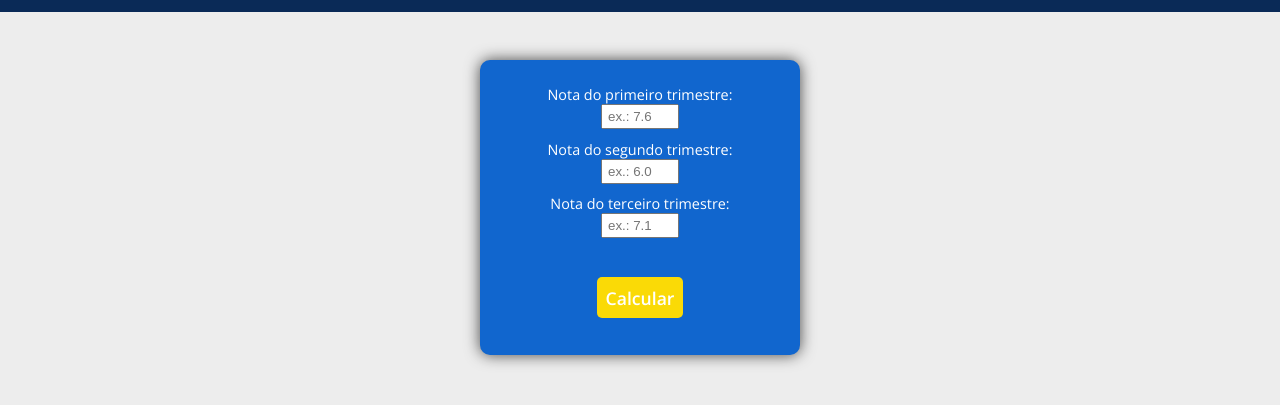
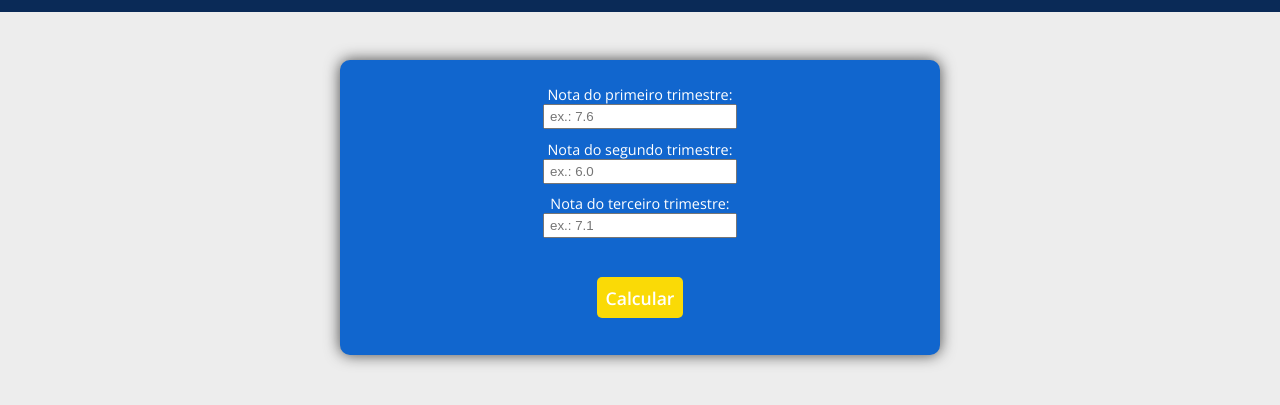
Before and after one commit to luizhf42/calculadora-de-media, a plain HTML site: page index.html in a window 1280 px wide. Shown: the part 381-786 px from the top of the page. Drawn offline with nearby package versions, Linux system fonts and the light colour scheme.

Commit message:
Update style.css

```diff
--- a/style.css
+++ b/style.css
@@ -49,7 +49,8 @@ form {
     color: #fff;
     border-radius: 10px;
     padding: 1.2em 0;
-    width: 25%;
+    width: 90%;
+    max-width: 600px;
     height: auto;
     margin: 3em auto;
     display: flex;
@@ -64,6 +65,7 @@ fieldset {
     display: flex;
     align-items: center;
     flex-direction: column;
+    width: 100%;
 }
 
 label {
@@ -71,6 +73,7 @@ label {
 }
 
 input {
+    width: 30%;
     padding: 3px 5px;
     margin-bottom: .8em;
 }
```
